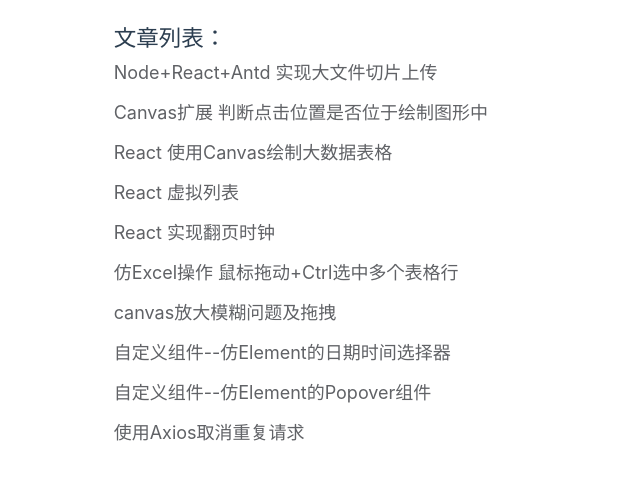
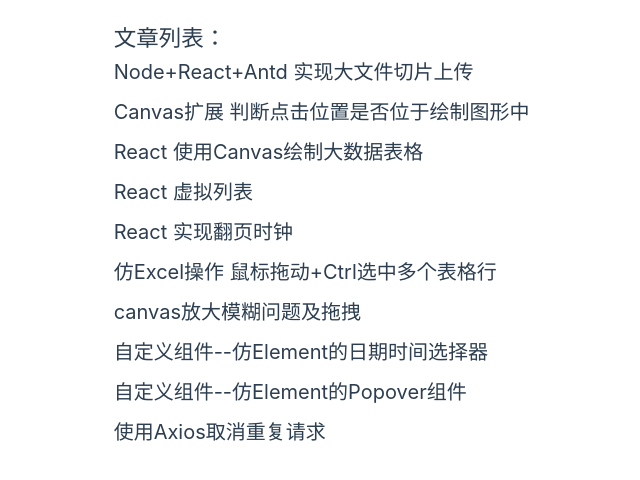
Before and after one commit to register2019/my-blog, a Vue app: page / in a window 1280 px wide. Shown: the top 480 px of the page, without its empty margins (313-953 px from the left). Built offline with nearby package versions, Linux system fonts and the light colour scheme.

Commit message:
feat: 修改依赖 修改鼠标移入动画

```diff
--- a/src/views/docs/docs-index.vue
+++ b/src/views/docs/docs-index.vue
@@ -2,13 +2,19 @@
   <div class="wrapper">
     <h2>文章列表：</h2>
     <div v-for="docs in docsList" :key="docs.title" class="docs">
-      <el-link :href="docs.url" style="font-size: 18px">{{ docs.title }}</el-link>
+      <div class="content" @click="toPage(docs.url)">
+        {{ docs.title }}
+      </div>
     </div>
   </div>
 </template>
 
 <script setup lang="ts">
 import { docsList } from './mock'
+
+const toPage = (url: string) => {
+  window.open(url)
+}
 </script>
 
 <style scoped>
@@ -20,4 +26,24 @@
   height: 40px;
   line-height: 40px;
 }
+.content {
+  position: relative;
+  display: inline-block;
+  cursor: pointer;
+  font-size: 20px;
+}
+.content::after {
+  content: '';
+  position: absolute;
+  width: 0%;
+  height: 2px;
+  background-color: #409eff;
+  bottom: 0;
+  left: 50%;
+  transform: translateX(-50%);
+  transition: width 0.3s ease;
+}
+.content:hover::after {
+  width: 100%;
+}
 </style>
```
Also changed, not shown: package.json (+19 -19 lines), 1 other file (tests, documents, lock files or other folders).
